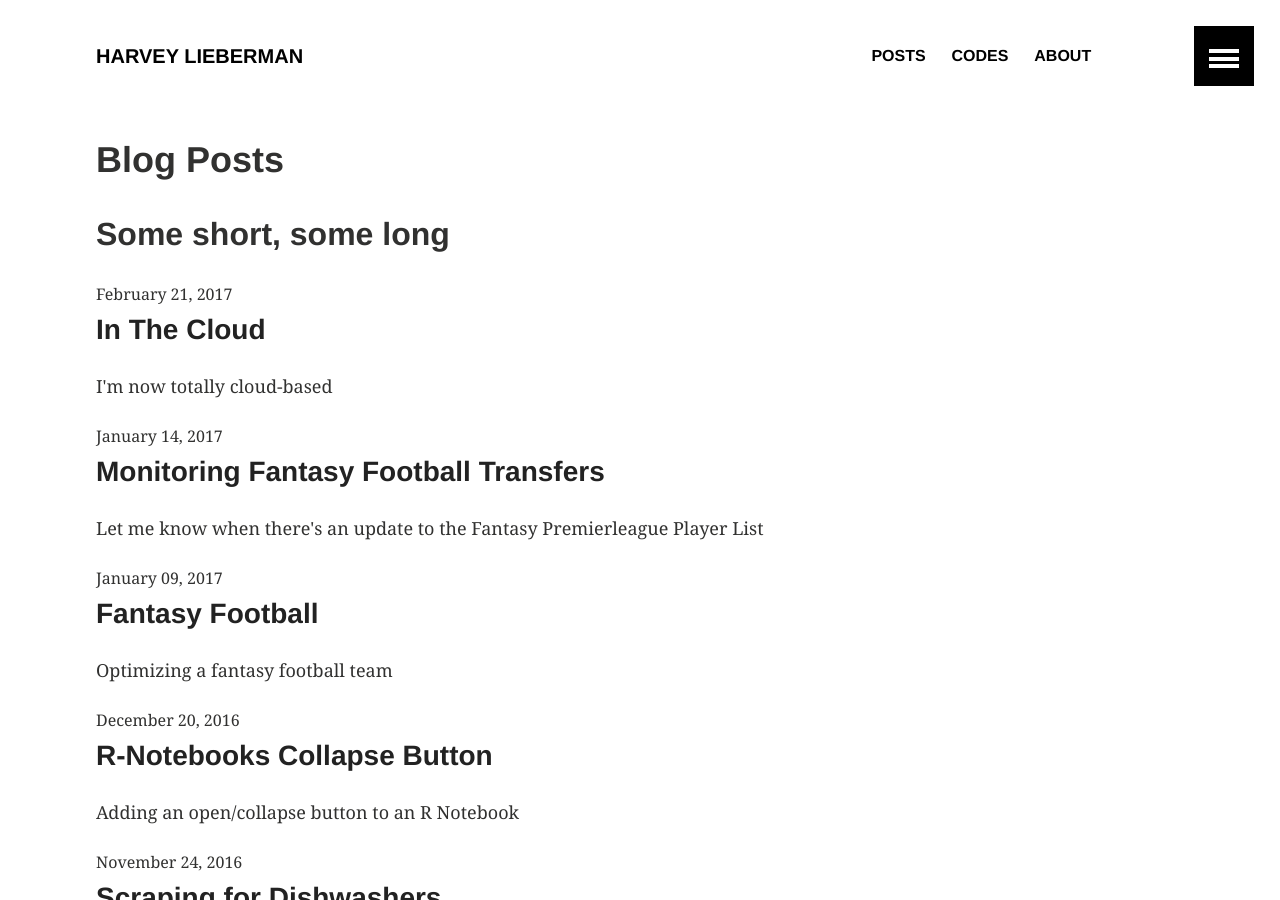
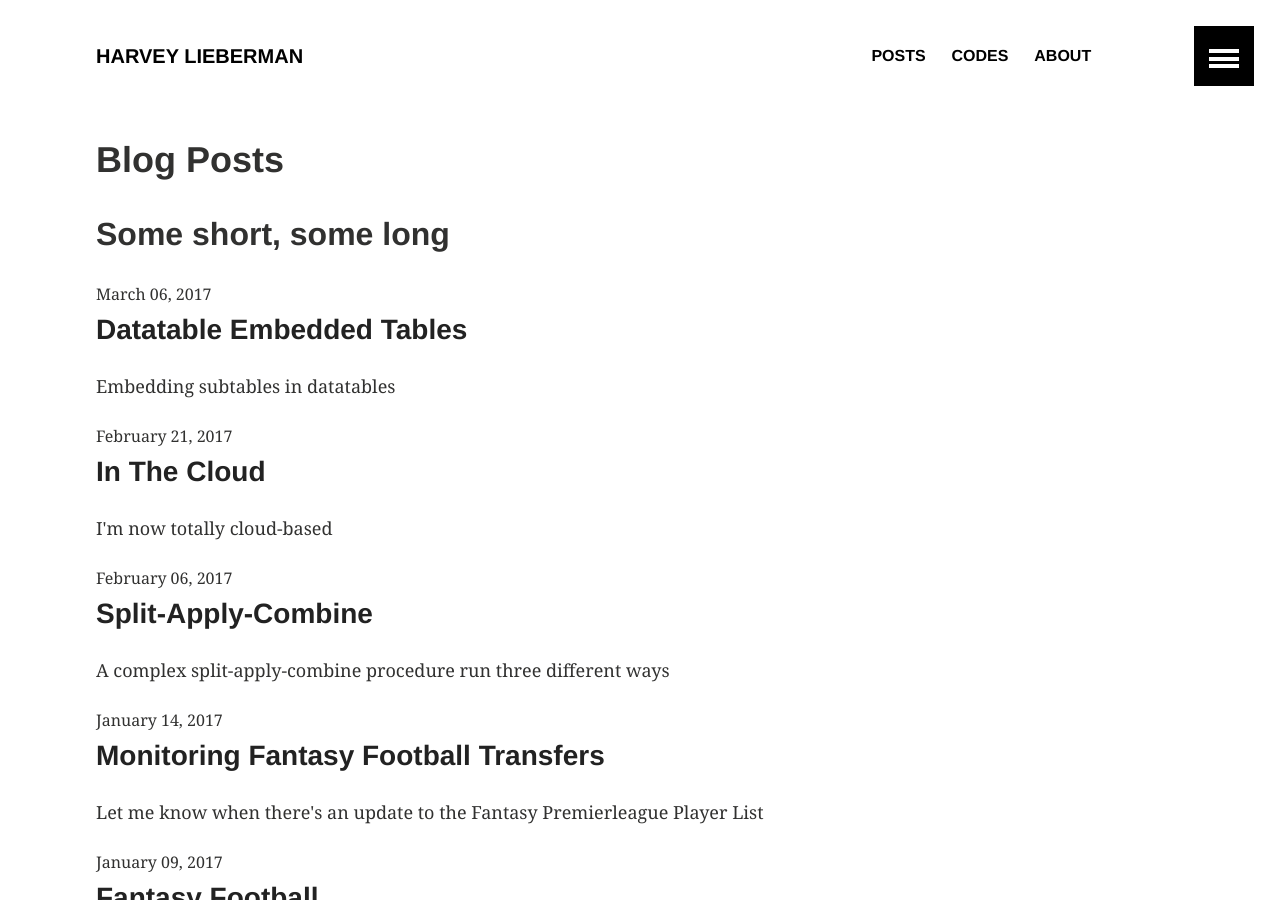
Before and after one commit to harveyl888/harveyl888.github.io, a Jekyll site: the page built from blog/index.md, in a window 1280 px wide and 900 px high. Built offline with Jekyll 4.4.1, drawn with Linux system fonts in a browser that asks for light colours.

Commit message:
drafts to post

````diff
--- a/_drafts/split-apply-combine.md
+++ b/_posts/blog/2017-02-06-split-apply-combine.md
@@ -38,7 +38,7 @@ df <- as.data.frame(dt)
 ```
 The top of the table is shown below.
 
-![](/temp/images/split-apply-combine.png)
+![split-apply-combine](/images/post-images/2017-02-06-split-apply-combine/split-apply-combine.png)
 
 Table dimensions = 400 x 52.
 
--- a/_drafts/DT-embedded-table.md
+++ b/_posts/blog/2017-03-06-DT-embedded-table.md
@@ -14,7 +14,7 @@ https://rstudio.github.io/DT/002-rowdetails.html and works by storing JSON versi
 The current release of the DT library converts the JSON format into a javascript array which can simply be rendered to an HTML table
 (DT version 1.x returned a JSON string which must be converted using JSON.parse).
 
-![](/temp/images/embed-table.gif)
+![embedded table](/images/post-images/2017-03-06-DT-embedded-table/embed-table.gif)
 
 ```r
 ##
````
Also changed, not shown: images/post-images/2017-02-06-split-apply-combine/split-apply-combine.png (renamed from temp/images/split-apply-combine.png), 1 other file.
